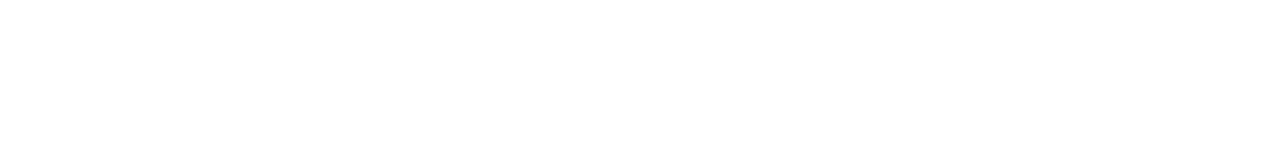
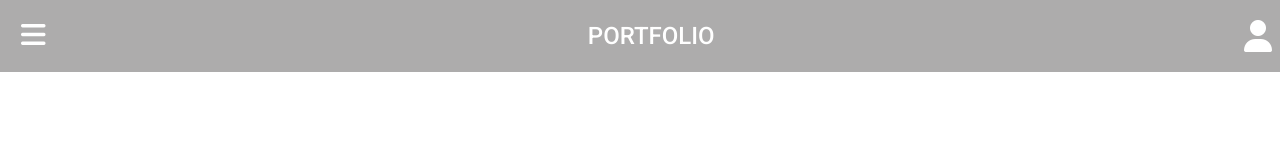
Before and after one commit to Arunkumar032024/Portfolio2, a plain HTML site: page index.html in a window 1280 px wide. Drawn offline with nearby package versions, Linux system fonts and the light colour scheme.

Commit message:
ADD HEADER

```diff
--- a/assets/css/style.css
+++ b/assets/css/style.css
@@ -1,14 +1,22 @@
 @import url('https://fonts.googleapis.com/css2?family=Roboto:ital,wght@0,100;0,300;0,400;0,500;0,700;0,900;1,100;1,300;1,400;1,500;1,700;1,900&display=swap');
+
 /* custom style */
-*{
+* {
     margin: 0;
     padding: 0;
     box-sizing: border-box;
     font-family: "Roboto", sans-serif;
 }
+:root{
+    --bg-header: #adacac;
+}
 /* End Custom style  */
 
 /* header style */
+header {
+    background-color: var(--bg-header);
+}
+
 /* End header style */
 
 /* nav style */
--- a/index.html
+++ b/index.html
@@ -1,22 +1,47 @@
 <!doctype html>
 <html lang="en">
+
 <head>
   <meta charset="utf-8">
   <meta name="viewport" content="width=device-width, initial-scale=1">
   <title>Portfolio</title>
   <!-- add favicon icon  -->
   <link rel="shortcut icon" href="assets/icon/favicon.ico" type="image/x-icon">
-    <link href="https://cdn.jsdelivr.net/npm/bootstrap@5.3.3/dist/css/bootstrap.min.css" rel="stylesheet" integrity="sha384-QWTKZyjpPEjISv5WaRU9OFeRpok6YctnYmDr5pNlyT2bRjXh0JMhjY6hW+ALEwIH" crossorigin="anonymous">
+  <link href="https://cdn.jsdelivr.net/npm/bootstrap@5.3.3/dist/css/bootstrap.min.css" rel="stylesheet"
+    integrity="sha384-QWTKZyjpPEjISv5WaRU9OFeRpok6YctnYmDr5pNlyT2bRjXh0JMhjY6hW+ALEwIH" crossorigin="anonymous">
+  <link rel="stylesheet" href="https://cdnjs.cloudflare.com/ajax/libs/font-awesome/6.5.2/css/all.min.css">
+
+  <!-- own stylesheet -->
+  <link rel="stylesheet" href="assets/css/style.css">
+  <link rel="stylesheet" href="assets/css/responsive-style.css">
 </head>
-  <body>
+
+<body data-bs-toggle="offcanvas">
+
+  <div class="container-fluid">
+    <div class="row">
+      <div class="col-sm-12 p-0">
         <!-- header section  -->
-    <header></header>
+        <header class="d-flex justify-content-between p-2 align-items-center text-white opacity-1">
+          <!-- Button to open the offcanvas sidebar -->
+          <button class="btn fs-3 text-white" type="button" data-bs-toggle="offcanvas" data-bs-target="#demo">
+            <i class="fa-solid fa-bars"></i>
+          </button>
+          <h1 class="fs-4 m-0">PORTFOLIO</h1>
+          <i class="fa-solid fa-user" style="font-size: 2rem;"></i>
+        </header>
         <!-- End header section  -->
-
-
         <!-- nav section  -->
         <nav></nav>
         <!-- End nav section  -->
+      </div>
+    </div>
+  </div>
+
+
+
+
+
 
 
   <!-- main section  -->
@@ -27,6 +52,9 @@
   <!-- footer section  -->
   <footer></footer>
   <!-- End footer section  -->
-    <script src="https://cdn.jsdelivr.net/npm/bootstrap@5.3.3/dist/js/bootstrap.bundle.min.js" integrity="sha384-YvpcrYf0tY3lHB60NNkmXc5s9fDVZLESaAA55NDzOxhy9GkcIdslK1eN7N6jIeHz" crossorigin="anonymous"></script>
+  <script src="https://cdn.jsdelivr.net/npm/bootstrap@5.3.3/dist/js/bootstrap.bundle.min.js"
+    integrity="sha384-YvpcrYf0tY3lHB60NNkmXc5s9fDVZLESaAA55NDzOxhy9GkcIdslK1eN7N6jIeHz"
+    crossorigin="anonymous"></script>
 </body>
+
 </html>
```
Also changed, not shown: assets/images/user-solid.svg (added), 1 other file. Lines whose indentation alone changed are shown as unchanged.
